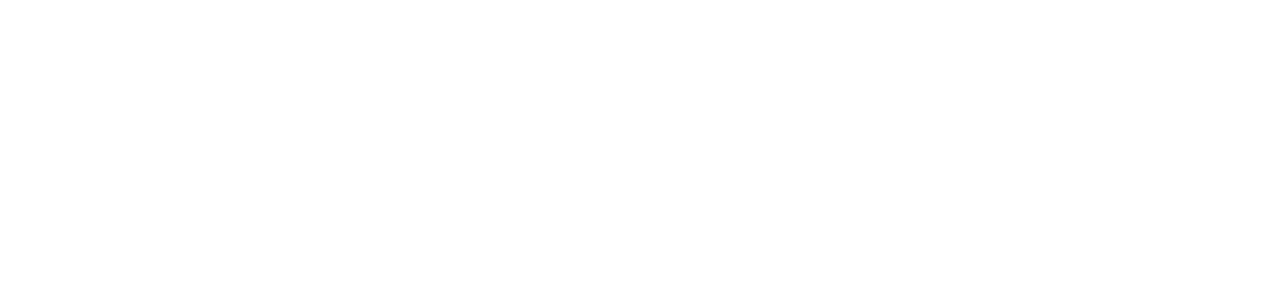
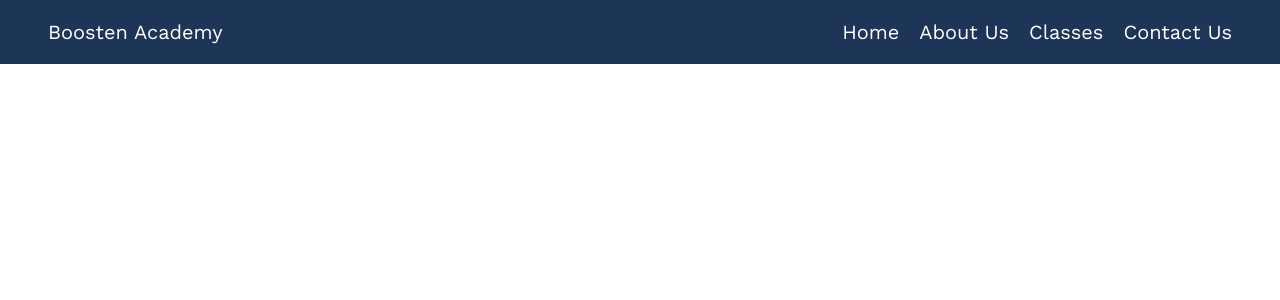
Before and after one commit to AbuHurairah127/boosten-academy-react-web, a React (Create React App) app: page / in a window 1280 px wide. Shown: the top 300 px of the page. Built offline with nearby package versions, Linux system fonts and the light colour scheme.

Commit message:
navigation bar complete responsive

```diff
--- a/package.json
+++ b/package.json
@@ -7,8 +7,10 @@
     "@testing-library/jest-dom": "^5.16.4",
     "@testing-library/react": "^13.3.0",
     "@testing-library/user-event": "^13.5.0",
+    "hamburger-react": "^2.5.0",
     "react": "^18.2.0",
     "react-dom": "^18.2.0",
+    "react-icons": "^4.4.0",
     "react-scripts": "5.0.1",
     "web-vitals": "^2.1.4"
   },
--- a/src/App.js
+++ b/src/App.js
@@ -1,8 +1,13 @@
 import "./App.css";
 import "@fontsource/work-sans";
-
+import React from "react";
+import Navbar from "./components/navbar/Navbar";
 function App() {
-  return <div className="App"></div>;
+  return (
+    <div>
+      <Navbar />
+    </div>
+  );
 }
 
 export default App;
--- /dev/null
+++ b/src/components/navbar/MobileNavigation.js
@@ -0,0 +1,14 @@
+import React from "react";
+import { navLinks } from "./../../constantData/Data";
+import NavLinks from "./navLinks/NavLinks";
+const MobileNavigation = () => {
+  return (
+    <div className="w-screen h-56 ">
+      {navLinks.map((item, index) => (
+        <NavLinks label={item} key={index} />
+      ))}
+    </div>
+  );
+};
+
+export default MobileNavigation;
--- /dev/null
+++ b/src/components/navbar/Navbar.js
@@ -0,0 +1,51 @@
+import React, { useState } from "react";
+import { Sling as Humburger } from "hamburger-react";
+import MobileNavigation from "./MobileNavigation";
+import { navLinks } from "../../constantData/Data";
+import NavLinks from "./navLinks/NavLinks";
+
+const Navbar = () => {
+  const [clicked, setClicked] = useState(false);
+  return (
+    <div className="max-w-screen flex flex-col h-16 bg-[#1d3557] ">
+      <div className="flex w-full justify-between items-center h-full px-3 md:px-6 lg:px-8 xl:px-12">
+        <div
+          className="left text-white w-fit whitespace-normal text-xl"
+          style={{
+            fontFamily: "work sans",
+          }}
+        >
+          Boosten Academy
+        </div>
+        <div className="right w-fit">
+          {/* Desktop Navgation */}
+          <div
+            className="desktopNavigation hidden lg:flex space-x-5"
+            style={{ fontFamily: "work sans" }}
+          >
+            {navLinks.map((item, index) => (
+              <NavLinks label={item} key={index} />
+            ))}
+          </div>
+          {/* Mobile Navigation */}
+          <div className="lg:hidden">
+            <button
+              onClick={() => {
+                setClicked(!clicked);
+                console.log(clicked);
+              }}
+            >
+              <Humburger color="white" />
+            </button>
+          </div>
+        </div>
+      </div>
+      {clicked && (
+        <div className={`lg:hidden`}>
+          <MobileNavigation />
+        </div>
+      )}
+    </div>
+  );
+};
+export default Navbar;
--- /dev/null
+++ b/src/components/navbar/navLinks/NavLinks.js
@@ -0,0 +1,13 @@
+import React from "react";
+
+const NavLinks = (props) => {
+  return (
+    <div>
+      <li className="text-white list-none hover:text-[#F9995D] active:text-[#F9995D]  cursor-pointer xl:text-xl 2xl:text-2xl bg-[#1d3557] py-2.5 text-center lg:text-left lg:py-0">
+        <a href="#">{props.label}</a>
+      </li>
+    </div>
+  );
+};
+
+export default NavLinks;
--- /dev/null
+++ b/src/constantData/Data.js
@@ -0,0 +1,2 @@
+// NavLink Constant Data
+export const navLinks = ["Home", "About Us", "Classes", "Contact Us"];
```
Also changed, not shown: 1 other file (tests, documents, lock files or other folders).
